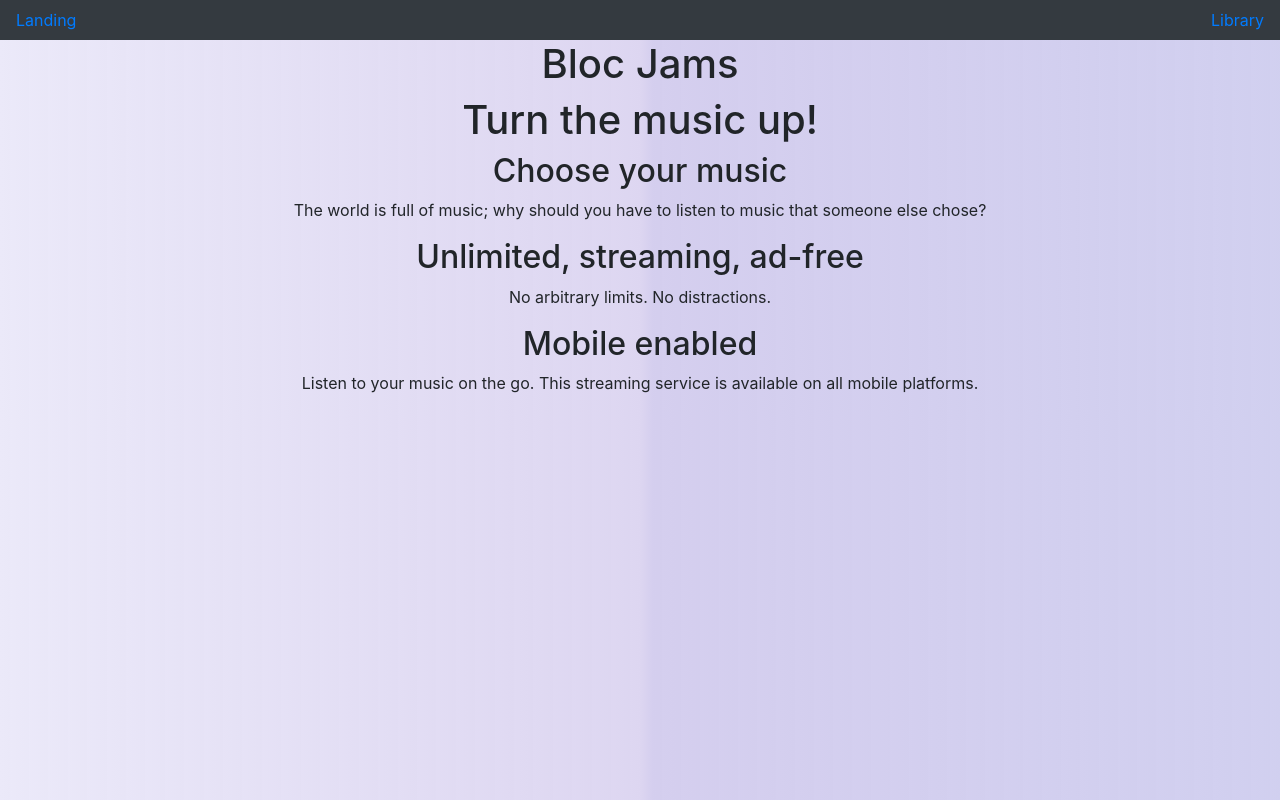
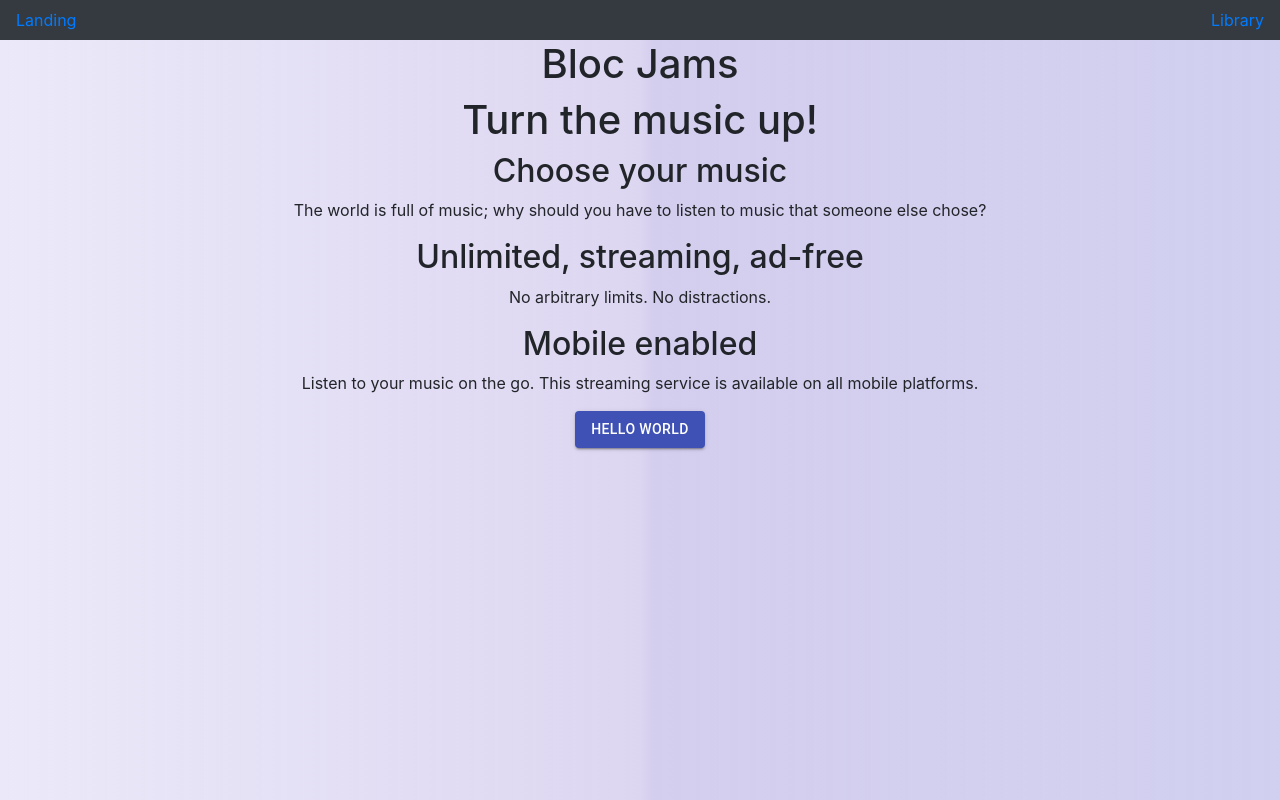
Before and after one commit to piercehicks/bloc-jams-react, a React (Create React App) app: page / in a window 1280 px wide. Built offline with nearby package versions, Linux system fonts and the light colour scheme.

Commit message:
Material UI working

```diff
--- a/src/App.js
+++ b/src/App.js
@@ -4,7 +4,7 @@ import './App.css';
 import Landing from './components/Landing';
 import Library from './components/Library';
 import Album from './components/Album';
-
+import Button from '@material-ui/core/Button';
 
 
 
@@ -25,6 +25,9 @@ class App extends Component {
          <Route path="/library" component={Library} />
          <Route path="/album/:slug" component={Album} />
         </main>
+        <Button variant="contained" color="primary">
+            Hello World
+          </Button>
       </div>
     );
   }
```
Also changed, not shown: package.json (+7 -4 lines), 1 other file (tests, documents, lock files or other folders).
